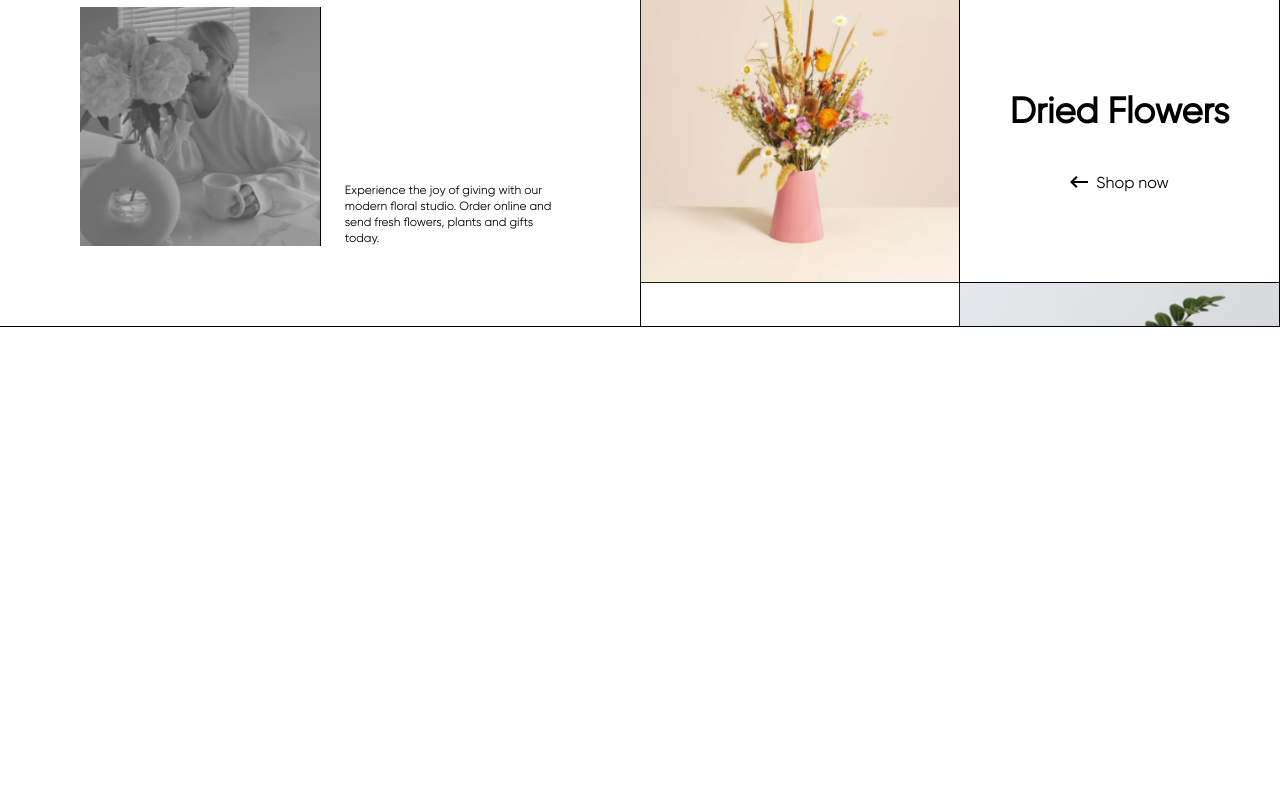
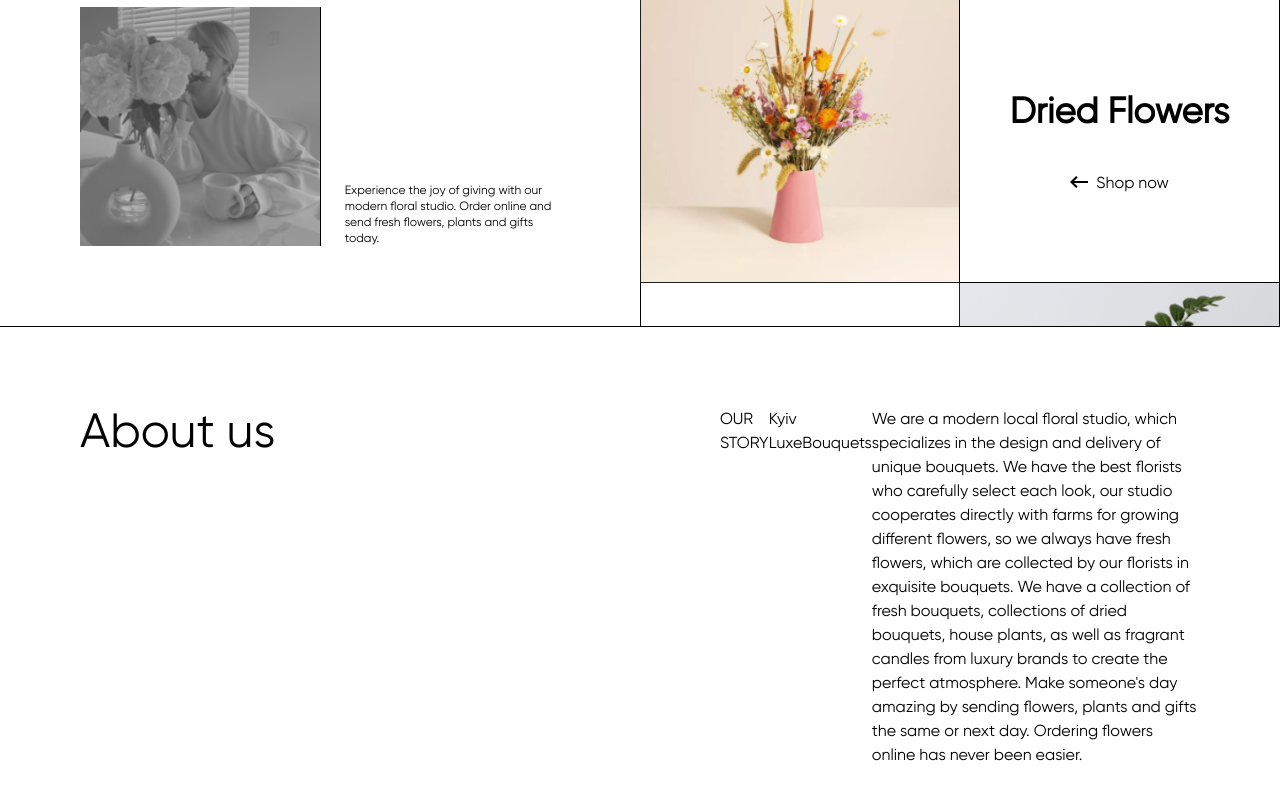
Before and after one commit to ysnitko/flowers-delivery-app, a Next.js app: page / in a window 1280 px wide. Shown: the part 412-1212 px from the top of the page. Before the commit the page ends 800 px from the top, so only its background shows below. Built offline with nearby package versions, Linux system fonts and the light colour scheme.

Commit message:
change about us

```diff
--- a/app/components/aboutUS.tsx
+++ b/app/components/aboutUS.tsx
@@ -1,8 +1,8 @@
-export default function aboutUS() {
+export default function AboutUS() {
   return (
-    <section className="flex">
-      <h1>About us</h1>
-      <div>
+    <section className="grid grid-cols-2">
+      <h1 className="p-[80px] text-5xl">About us</h1>
+      <div className="flex p-[80px]">
         <p>OUR STORY</p>
         <p>Kyiv LuxeBouquets</p>
         <p>
--- a/app/page.tsx
+++ b/app/page.tsx
@@ -1,4 +1,5 @@
 import MainContent from './components/mainСontent';
+import AboutUs from './components/aboutUs';
 export default function Home() {
   // useEffect(() => {
   //   // Отправка запроса к вашему API маршруту при загрузке страницы
@@ -14,6 +15,7 @@ export default function Home() {
   return (
     <main className="">
       <MainContent />
+      <AboutUs />
     </main>
   );
 }
```
